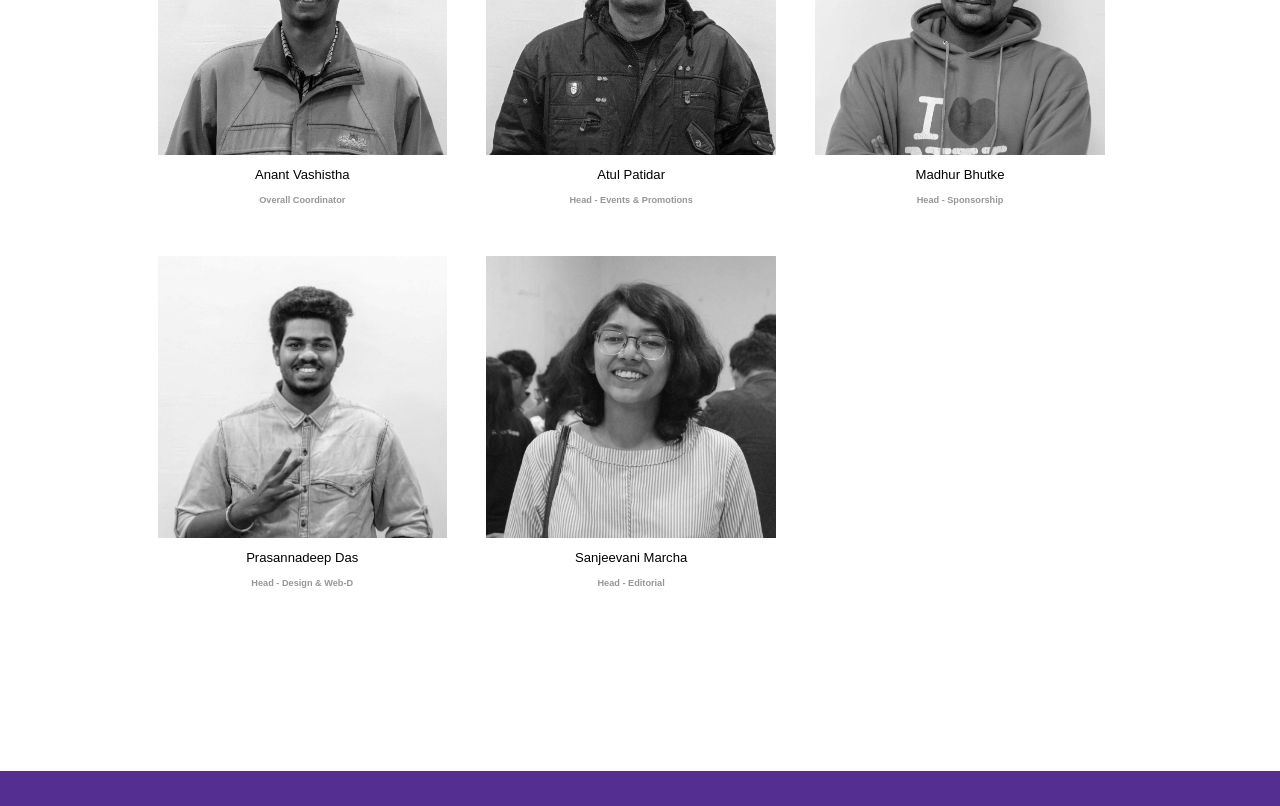
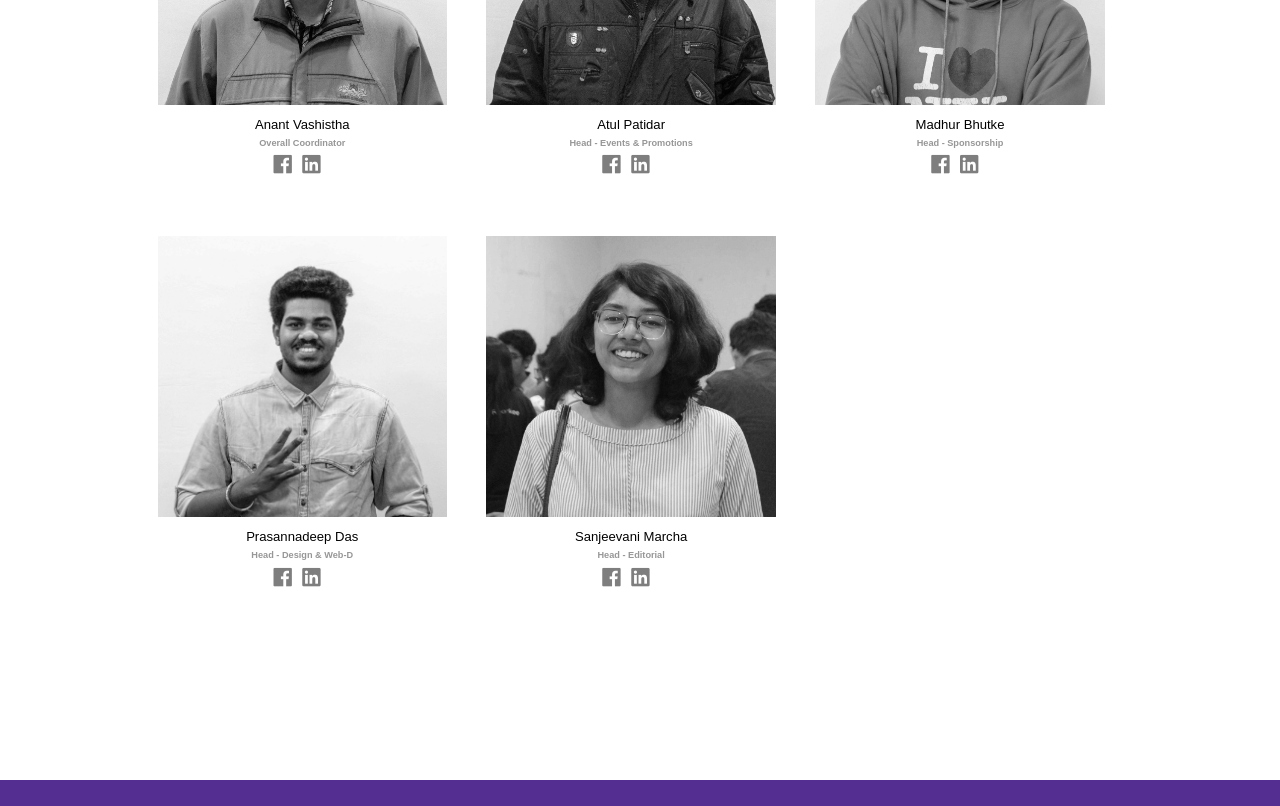
Before and after one commit to rohitjha941/srishti, a React (Create React App) app in the folder frontend/: page /team in a window 1280 px wide. Shown: the part 2340-3146 px from the top of the page. Built offline with nearby package versions, Linux system fonts and the light colour scheme; a web font is replaced by a local one.

Commit message:
fb link of users

```diff
--- a/frontend/public/index.html
+++ b/frontend/public/index.html
@@ -26,6 +26,8 @@
   <meta property="og:title" content="Srishti 2019 | IIT Roorkee">
   <meta property="og:description" content="Srishti is the Annual Technical Exhibition of IIT Roorkee that aims towards integrating all realms of technical activities conducted within the R-land. Since its inception in 1958, Srishti has inspired the brilliant minds of our institute to come up with creative ideas and practical innovations.">
 
+  <link rel="stylesheet" href="https://use.fontawesome.com/releases/v5.4.1/css/all.css" integrity="sha384-5sAR7xN1Nv6T6+dT2mhtzEpVJvfS3NScPQTrOxhwjIuvcA67KV2R5Jz6kr4abQsz"
+    crossorigin="anonymous">
 
 
 
--- a/frontend/src/pages/achievement/achievement.jsx
+++ b/frontend/src/pages/achievement/achievement.jsx
@@ -16,7 +16,7 @@ export default class Achievement extends Component {
             <div>
               <ul>
                 <li>
-                  Team IRC, 2nd position, National Robotics Challenge 2017
+                  Team IRC, 2nd position, International Robotics Challenge 2017
                 </li>
                 <li>
                   Aditya Peshin, 2nd prize of $150, Oral Presentation
--- a/frontend/src/pages/team/team.jsx
+++ b/frontend/src/pages/team/team.jsx
@@ -6,6 +6,8 @@ import Atul from "../../static/team/Atul.1.jpg";
 import Madhur from "../../static/team/madhur.1.jpg";
 import Marcha from "../../static/team/Marcha.jpg";
 import Prasanna from "../../static/team/Prasanna.1.jpg";
+import Fb from "../../static/team/fb.png";
+import Ln from "../../static/team/ln.png";
 
 export default class Team extends Component {
   render() {
@@ -152,15 +154,29 @@ export default class Team extends Component {
           <div className="team_array">
             <div className="team_unit">
               <div>
-                <img
-                  src={Anant}
-                  alt="Anant Vashistha"
-                />
+                <img src={Anant} alt="Anant Vashistha" />
               </div>
-              <p className = "name">Anant Vashistha</p>
-              <p className = "des">Overall Coordinator</p>
+              <p className="name">Anant Vashistha</p>
+              <p className="des">Overall Coordinator</p>
+              <center>
+                <a
+                  href="https://www.facebook.com/anant.vashistha.1"
+                  rel="noopener noreferrer"
+                  target="_blank"
+                >
+                  <i class="fab fa-facebook"></i>
+                </a>
+
+                <a
+                  href="https://www.linkedin.com/in/anant-vashistha/"
+                  rel="noopener noreferrer"
+                  target="_blank"
+                >
+                  <i class="fab fa-linkedin"></i>
+                </a>
+              </center>
             </div>
-{/*
+            {/*
             <div className="team_unit">
               <div>
                 <img
@@ -187,49 +203,103 @@ export default class Team extends Component {
 
             <div className="team_unit">
               <div>
-                <img
-                  src={Atul}
-                  alt="Atul Patidar"
-                />
+                <img src={Atul} alt="Atul Patidar" />
               </div>
-              <p className = "name">Atul Patidar</p>
-              <p className = "des">Head - Events & Promotions</p>
+              <p className="name">Atul Patidar</p>
+              <p className="des">Head - Events & Promotions</p>
+              <center>
+                <a
+                  href="https://www.facebook.com/atul.patidar.165"
+                  rel="noopener noreferrer"
+                  target="_blank"
+                >
+                  <i class="fab fa-facebook"></i>
+                </a>
+
+                <a
+                  href="https://in.linkedin.com/in/atul-patidar-849516104"
+                  rel="noopener noreferrer"
+                  target="_blank"
+                >
+                  <i class="fab fa-linkedin"></i>
+                </a>
+              </center>
             </div>
 
             <div className="team_unit">
               <div>
-                <img
-                  src={Madhur}
-                  alt="Madhur Bhutke"
-                />
+                <img src={Madhur} alt="Madhur Bhutke" />
               </div>
-              <p className = "name">Madhur Bhutke</p>
-              <p className = "des">Head - Sponsorship</p>
+              <p className="name">Madhur Bhutke</p>
+              <p className="des">Head - Sponsorship</p>
+              <center>
+                <a
+                  href="https://www.facebook.com/madhurbutke"
+                  rel="noopener noreferrer"
+                  target="_blank"
+                >
+                  <i class="fab fa-facebook"></i>
+                </a>
+
+                <a
+                  href="https://www.linkedin.com/in/madhur-butke/"
+                  rel="noopener noreferrer"
+                  target="_blank"
+                >
+                  <i class="fab fa-linkedin"></i>
+                </a>
+              </center>
             </div>
 
             <div className="team_unit">
               <div>
-                <img
-                  src={Prasanna}
-                  alt="Prasannadeep Das"
-                />
+                <img src={Prasanna} alt="Prasannadeep Das" />
               </div>
-              <p className = "name">Prasannadeep Das</p>
-              <p className = "des">Head - Design & Web-D</p>
+              <p className="name">Prasannadeep Das</p>
+              <p className="des">Head - Design & Web-D</p>
+              <center>
+                <a
+                  href="https://www.facebook.com/prasanna.das.921"
+                  rel="noopener noreferrer"
+                  target="_blank"
+                >
+                  <i class="fab fa-facebook"></i>
+                </a>
+
+                <a
+                  href="https://www.linkedin.com/in/prasannadeep-das-803057132/"
+                  rel="noopener noreferrer"
+                  target="_blank"
+                >
+                  <i class="fab fa-linkedin"></i>
+                </a>
+              </center>
             </div>
 
             <div className="team_unit">
               <div>
-                <img
-                  src={Marcha}
-                  alt="Sanjeevani Marcha"
-                />
+                <img src={Marcha} alt="Sanjeevani Marcha" />
               </div>
-              <p className = "name">Sanjeevani Marcha</p>
-              <p className = "des">Head - Editorial</p>
+              <p className="name">Sanjeevani Marcha</p>
+              <p className="des">Head - Editorial</p>
+              <center>
+                <a
+                  href="https://www.facebook.com/sanjeevani.marcha"
+                  rel="noopener noreferrer"
+                  target="_blank"
+                >
+                  <i class="fab fa-facebook"></i>
+                </a>
+
+                <a
+                  href="https://www.linkedin.com/in/sanjeevani-marcha-30020b160/"
+                  rel="noopener noreferrer"
+                  target="_blank"
+                >
+                  <i class="fab fa-linkedin"></i>
+                </a>
+              </center>
             </div>
-
-
           </div>
         </div>
       </>
--- a/frontend/src/pages/team/team.scss
+++ b/frontend/src/pages/team/team.scss
@@ -38,6 +38,7 @@
                 text-align: center;
                 padding-top: 1em;
                 color: #000000;
+                margin-bottom: 0.5rem;
             }
 
             .des {
@@ -45,10 +46,23 @@
                 line-height: 1.25rem;
                 font-size: 0.875rem;
                 text-align: center;
-
+                padding-bottom: 0.5em;
+                margin-bottom: 0;
                 color: #979797;
 
             }
+
+            i{
+                font-size: 2rem;
+                padding-right: 0.5em;
+                display: inline-block;
+                padding-bottom: 1em;
+                color: initial;
+                transition: 0.2s ease all;
+                opacity: 0.5;
+
+            }
+
         }
 
         .team_unit:hover {
@@ -56,7 +70,16 @@
                 filter: none;
                 transition: 0.2s ease all;
             }
-
+            .fa-facebook{
+                color: #3b5998;
+                transition: 0.2s ease all;
+                opacity: 1;
+            }
+            .fa-linkedin{
+                color: #0077B5;
+                transition: 0.2s ease all;
+                opacity: 1;
+            }
             background: #ffffff;
             transition: 0.2s ease all;
             box-shadow: 0px 3px 40px rgba(100, 103, 105, 0.12);
```
Also changed, not shown: frontend/src/static/team/fb.png (added), frontend/src/static/team/ln.png (added).
